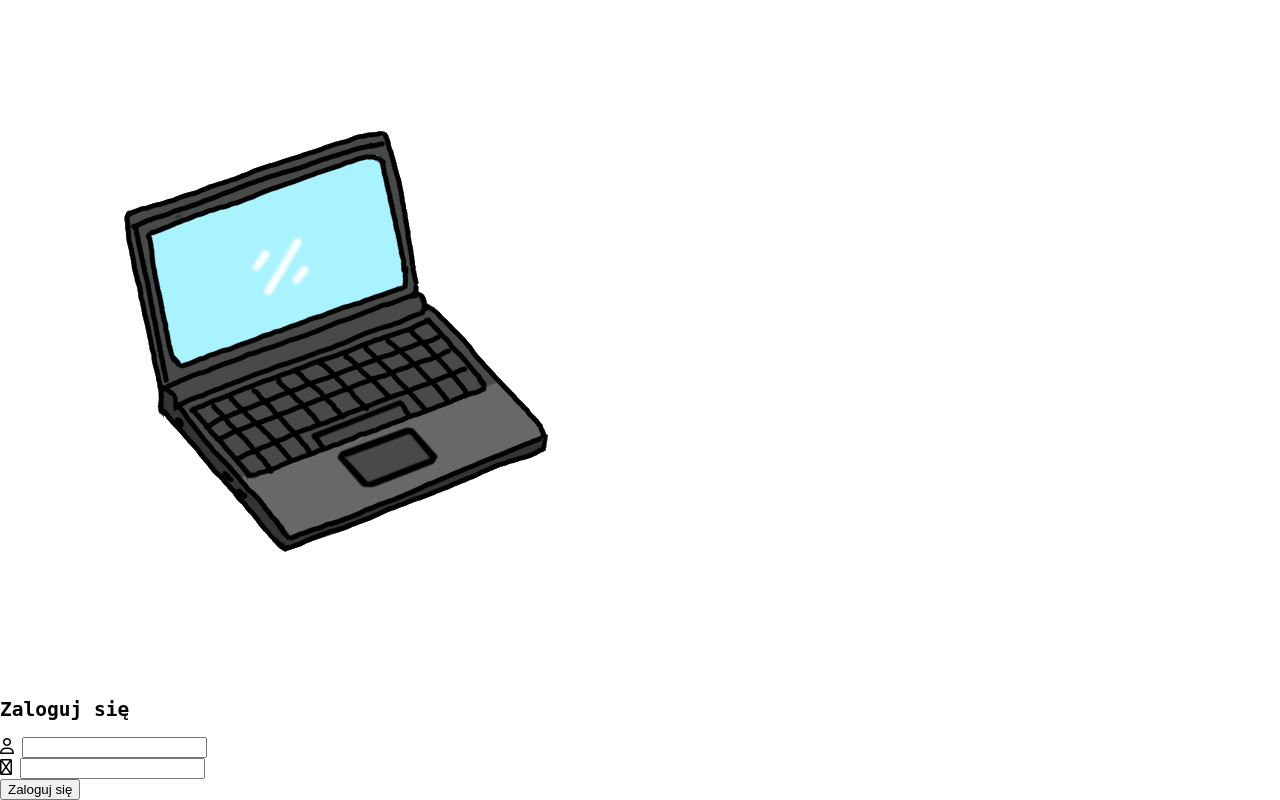
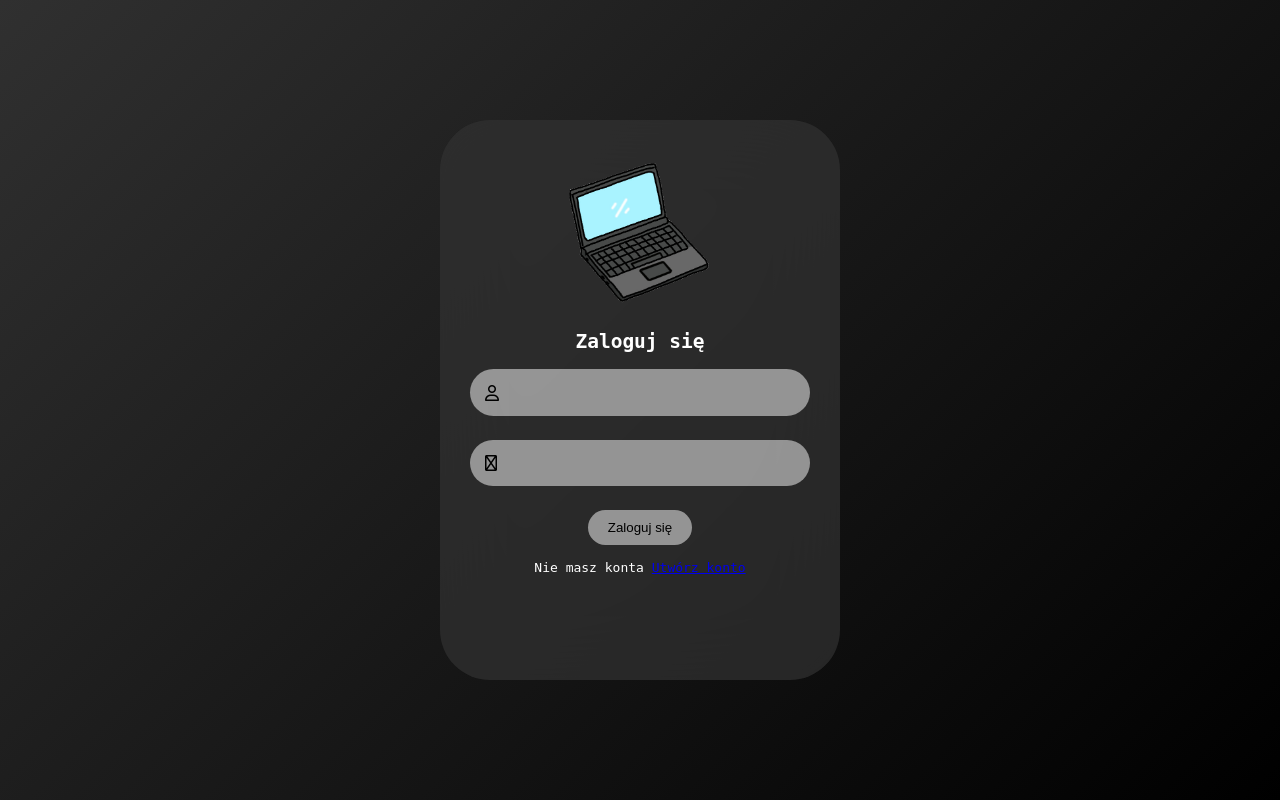
Before and after one commit to Apappp/Projekt, a PHP site: page / in a window 1280 px wide. Run offline with PHP 8.4, Linux system fonts and the light colour scheme; some libraries are stand-ins or nearby versions.

Commit message:
stylizacja logowania

```diff
--- a/index.php
+++ b/index.php
@@ -28,7 +28,7 @@
             <input type="submit" value="Zaloguj się">
         </form>
         <div class="login-card-footer">
-
+            Nie masz konta <a href="rejestracja.php">Utwórz konto</a>
         </div>
     </div>
 
--- a/login.php
+++ b/login.php
@@ -1,4 +1,3 @@
 <?php
-    // header('Location: login.php');
-    echo 'aspdhfsa';
+    session_start();
 ?>
--- a/style.css
+++ b/style.css
@@ -6,4 +6,81 @@ html, body {
 
 body {
     font-family: monospace;
+    display: flex;
+    justify-content: center;
+    align-items: center;
+    background: linear-gradient(135deg, rgb(48, 48, 48), rgb(0, 0, 0));
 }
+
+.login-card {
+    background-color: rgba(51, 51, 51, 0.7);
+    backdrop-filter: blur(40px);
+    -webkit-backdrop-filter: blur(40px);
+    height: 70vh;
+    width: 30vw;
+    min-width: 400px;
+    color: white;
+    border-radius: 50px;
+}
+
+.login-card-logo {
+    height: 40%;
+    width: 100%;
+    display: flex;
+    justify-content: center;
+}
+
+.login-card-logo img {
+    height: 100%;
+}
+
+.login-card-header {
+    text-align: center;
+    margin-top: -30px;
+}
+
+.login-card-form {
+    width: 100%;
+    display: flex;
+    flex-direction: column;
+    align-items: center;
+    gap: 3vh;
+}
+
+.form-item {
+    background-color: rgba(255, 255, 255, 0.5);
+    width: 80%;
+    padding: 10px;
+    border-radius: 50px;
+}
+
+.form-item i {
+    margin: 5px;
+    color: black;
+}
+
+.form-item input {
+    background: none;
+    border: none;
+    outline: none;
+    height: 3vh;
+    font-size: 1.25rem;
+}
+
+.login-card-form input[type="submit"]{
+    background: rgba(255, 255, 255, 0.5);
+    border: none;
+    padding: 10px 20px;
+    border-radius: 50px;
+    transition: 0.3s;
+}
+
+.login-card-form input[type="submit"]:hover {
+    background: rgb(20, 20, 20);
+    color: rgba(255, 255, 255, 0.5);
+}
+
+.login-card-footer {
+    margin-top: 15px;
+    text-align: center;
+}
```
